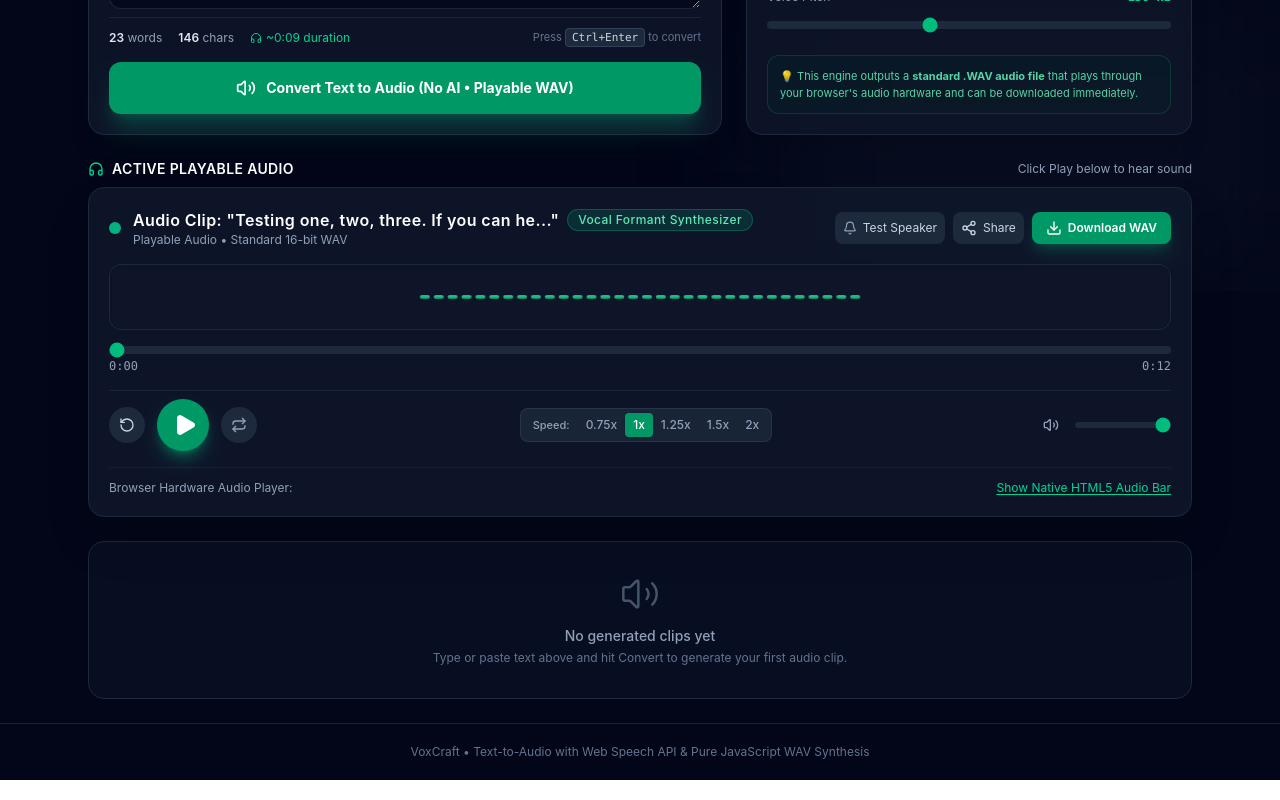
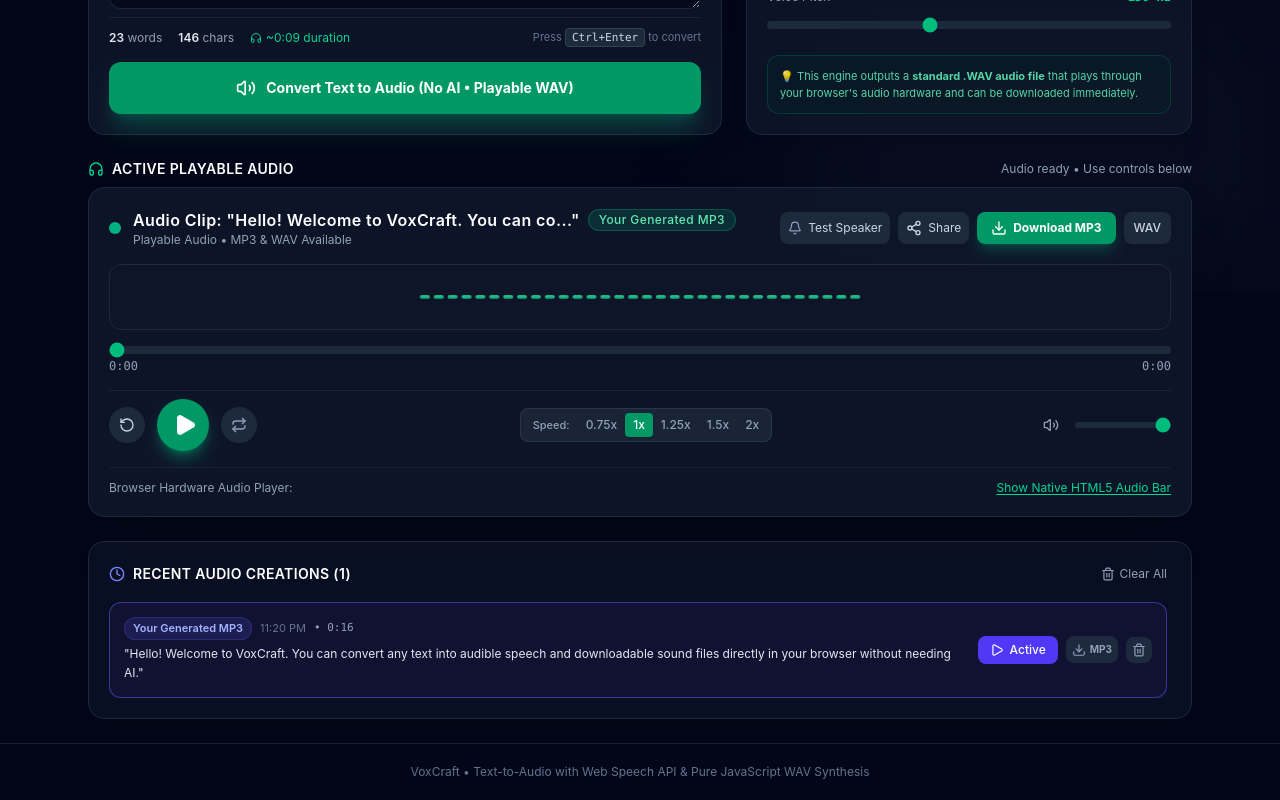
Before and after one commit to shibm/voxcraft, a React (Vite) app: page / in a window 1280 px wide. Shown: the part 509-1309 px from the top of the page. Built offline with nearby package versions, Linux system fonts and the light colour scheme.

Commit message:
feat: add MP3 export support
Integrate lamejs to enable direct WAV-to-MP3 conversion and export across the application. Added support for MP3 URLs in generated clips and updated the download flow in the audio player and history list.

```diff
--- a/src/App.tsx
+++ b/src/App.tsx
@@ -19,6 +19,7 @@
   Code2,
   HelpCircle,
   VolumeX,
+  Upload,
 } from 'lucide-react';
 import { EngineMode, NeuralVoice, TonePreset, GeneratedClip } from './types';
 import {
@@ -164,6 +165,8 @@
   const [currentClip, setCurrentClip] = useState<GeneratedClip | null>(null);
   const [history, setHistory] = useState<GeneratedClip[]>([]);
   const [copiedText, setCopiedText] = useState<boolean>(false);
+  const [autoPlayNext, setAutoPlayNext] = useState<boolean>(false);
+  const playerRef = useRef<HTMLDivElement | null>(null);
 
   const wordCount = countWords(text);
   const estimatedSeconds = estimateDuration(wordCount, Math.round(150 * rate));
@@ -226,27 +229,20 @@
       console.warn('Failed to load history', e);
     }
 
-    // Auto-generate initial sample clip so user has immediate playable audio
-    try {
-      const { url, duration } = synthesizeTextToWAV(SAMPLE_TEXTS[3].text, {
-        pitch: 160,
-        speed: 1.0,
-        mode: 'natural',
-      });
-      const initialClip: GeneratedClip = {
-        id: 'sample-1',
-        text: SAMPLE_TEXTS[3].text,
-        engine: 'wav-synth',
-        voiceName: 'Vocal Formant Synthesizer',
-        audioUrl: url,
-        timestamp: Date.now(),
-        duration: Math.round(duration),
-        wordCount: countWords(SAMPLE_TEXTS[3].text),
-      };
-      setCurrentClip(initialClip);
-    } catch {
-      // Fallback
-    }
+    // Preload the user's uploaded MP3 clip so it is immediately playable
+    const uploadedClip: GeneratedClip = {
+      id: 'uploaded-user-mp3',
+      text: 'Hello! Welcome to VoxCraft. You can convert any text into audible speech and downloadable sound files directly in your browser without needing AI.',
+      engine: 'wav-synth',
+      voiceName: 'Your Generated MP3',
+      audioUrl: '/assets/aistudio/voxcraft-vocal-formant-synth-2026-10-26-23-10-24_c76624d7.mp3',
+      mp3Url: '/assets/aistudio/voxcraft-vocal-formant-synth-2026-10-26-23-10-24_c76624d7.mp3',
+      timestamp: Date.now(),
+      duration: 16,
+      wordCount: 24,
+    };
+    setCurrentClip(uploadedClip);
+    setHistory((prev) => [uploadedClip, ...prev.filter((c) => c.id !== uploadedClip.id)]);
   }, []);
 
   const saveToHistory = (clip: GeneratedClip) => {
@@ -259,6 +255,34 @@
       }
       return updated;
     });
+  };
+
+  const fileInputRef = useRef<HTMLInputElement | null>(null);
+
+  const handleUploadAudio = (e: React.ChangeEvent<HTMLInputElement>) => {
+    const file = e.target.files?.[0];
+    if (!file) return;
+
+    const url = URL.createObjectURL(file);
+    const newClip: GeneratedClip = {
+      id: Date.now().toString(),
+      text: `Uploaded File: ${file.name} (${(file.size / 1024).toFixed(1)} KB)`,
+      engine: 'wav-synth',
+      voiceName: file.name.slice(0, 16),
+      audioUrl: url,
+      mp3Url: file.type.includes('mp3') ? url : undefined,
+      timestamp: Date.now(),
+      duration: 0,
+      wordCount: 0,
+    };
+
+    setCurrentClip(newClip);
+    saveToHistory(newClip);
+    setAutoPlayNext(true);
+
+    setTimeout(() => {
+      playerRef.current?.scrollIntoView({ behavior: 'smooth', block: 'nearest' });
+    }, 100);
   };
 
   // Sound Test Helper
@@ -285,7 +309,7 @@
 
     try {
       const baseFreq = pitch * 150;
-      const { url, duration } = synthesizeTextToWAV(text, {
+      const { url, mp3Url, duration } = synthesizeTextToWAV(text, {
         pitch: baseFreq,
         speed: rate,
         mode: synthTone,
@@ -297,6 +321,7 @@
         engine: 'wav-synth',
         voiceName: synthTone === 'natural' ? 'Vocal Formant Synth' : 'Retro 8-Bit Synth',
         audioUrl: url,
+        mp3Url: mp3Url,
         timestamp: Date.now(),
         duration: Math.round(duration),
         wordCount,
@@ -304,6 +329,12 @@
 
       setCurrentClip(newClip);
       saveToHistory(newClip);
+      setAutoPlayNext(true);
+
+      // Smoothly scroll to the player so the user immediately sees it playing
+      setTimeout(() => {
+        playerRef.current?.scrollIntoView({ behavior: 'smooth', block: 'nearest' });
+      }, 100);
     } catch (err: any) {
       console.error('Offline WAV generation error:', err);
       setErrorMessage(err.message || 'Failed to synthesize offline WAV.');
@@ -483,6 +514,11 @@
 
       setCurrentClip(newClip);
       saveToHistory(newClip);
+      setAutoPlayNext(true);
+
+      setTimeout(() => {
+        playerRef.current?.scrollIntoView({ behavior: 'smooth', block: 'nearest' });
+      }, 100);
     } catch (err: any) {
       console.error('Gemini error:', err);
       setErrorMessage(
@@ -596,6 +632,25 @@
           </div>
 
           <div className="flex items-center space-x-2">
+            {/* Hidden Audio File Input */}
+            <input
+              ref={fileInputRef}
+              type="file"
+              accept="audio/*,.mp3,.wav,.ogg,.m4a"
+              onChange={handleUploadAudio}
+              className="hidden"
+            />
+
+            {/* Upload MP3/Audio File Button */}
+            <button
+              onClick={() => fileInputRef.current?.click()}
+              title="Upload an MP3 or audio file to listen to it in the player"
+              className="px-3 py-1.5 rounded-xl text-xs font-medium bg-slate-900 border border-slate-800 text-slate-300 hover:text-white hover:bg-slate-800 flex items-center gap-1.5 transition active:scale-95"
+            >
+              <Upload className="w-3.5 h-3.5 text-indigo-400" />
+              <span className="hidden sm:inline">Upload & Listen to MP3</span>
+            </button>
+
             {/* Speaker Sound Test Button */}
             <button
               onClick={handleTestSpeaker}
@@ -1239,19 +1294,25 @@
 
         {/* Audio Player Section - Guaranteed audible output */}
         {currentClip && (
-          <div className="space-y-2">
+          <div ref={playerRef} className="space-y-2 scroll-mt-20">
             <div className="flex items-center justify-between">
               <h3 className="text-sm font-semibold text-white tracking-wide uppercase flex items-center gap-2">
                 <Headphones className="w-4 h-4 text-emerald-400" />
                 Active Playable Audio
+                {autoPlayNext && (
+                  <span className="text-[10px] px-2 py-0.5 rounded-full bg-emerald-500/20 text-emerald-300 border border-emerald-500/40 font-mono animate-pulse">
+                    Playing Now
+                  </span>
+                )}
               </h3>
-              <span className="text-xs text-slate-400">Click Play below to hear sound</span>
+              <span className="text-xs text-slate-400">Audio ready • Use controls below</span>
             </div>
             <AudioPlayer
               audioUrl={currentClip.audioUrl}
+              mp3Url={currentClip.mp3Url}
               title={`Audio Clip: "${currentClip.text.slice(0, 38)}..."`}
               voiceName={currentClip.voiceName}
-              autoPlay={false}
+              autoPlay={autoPlayNext}
             />
           </div>
         )}
--- a/src/components/AudioPlayer.tsx
+++ b/src/components/AudioPlayer.tsx
@@ -14,9 +14,11 @@
 import { Visualizer } from './Visualizer';
 import { formatTime, downloadAudio } from '../utils/audio';
 import { playTestChime } from '../utils/soundTest';
+import { wavArrayBufferToMp3Blob } from '../utils/mp3Encoder';
 
 interface AudioPlayerProps {
   audioUrl: string;
+  mp3Url?: string;
   title?: string;
   voiceName?: string;
   autoPlay?: boolean;
@@ -24,6 +26,7 @@
 
 export const AudioPlayer: React.FC<AudioPlayerProps> = ({
   audioUrl,
+  mp3Url,
   title = 'Generated Audio',
   voiceName = 'Audio Voice',
   autoPlay = true,
@@ -154,9 +157,36 @@
     }
   };
 
-  const handleDownload = () => {
+  const [convertingMp3, setConvertingMp3] = useState(false);
+
+  const handleDownloadWav = () => {
     const dateStr = new Date().toISOString().slice(0, 19).replace(/[:T]/g, '-');
     downloadAudio(audioUrl, `voxcraft-${voiceName.toLowerCase().replace(/\s+/g, '-')}-${dateStr}.wav`);
+  };
+
+  const handleDownloadMp3 = async () => {
+    const dateStr = new Date().toISOString().slice(0, 19).replace(/[:T]/g, '-');
+    const filename = `voxcraft-${voiceName.toLowerCase().replace(/\s+/g, '-')}-${dateStr}.mp3`;
+
+    if (mp3Url) {
+      downloadAudio(mp3Url, filename);
+      return;
+    }
+
+    // Convert WAV into MP3 on the fly
+    setConvertingMp3(true);
+    try {
+      const resp = await fetch(audioUrl);
+      const arrayBuffer = await resp.arrayBuffer();
+      const mp3Blob = wavArrayBufferToMp3Blob(arrayBuffer, 128);
+      const mp3DownloadUrl = URL.createObjectURL(mp3Blob);
+      downloadAudio(mp3DownloadUrl, filename);
+    } catch (e) {
+      console.error('Failed to convert to MP3:', e);
+      downloadAudio(audioUrl, filename.replace('.mp3', '.wav'));
+    } finally {
+      setConvertingMp3(false);
+    }
   };
 
   const handleCopyLink = () => {
@@ -196,11 +226,11 @@
                 {voiceName}
               </span>
             </h4>
-            <p className="text-xs text-slate-400">Playable Audio • Standard 16-bit WAV</p>
+            <p className="text-xs text-slate-400">Playable Audio • MP3 & WAV Available</p>
           </div>
         </div>
 
-        <div className="flex items-center gap-2 self-start sm:self-auto">
+        <div className="flex items-center gap-2 self-start sm:self-auto flex-wrap">
           <button
             onClick={handleSpeakerTest}
             title="Play a test sound to verify your speakers are working"
@@ -219,13 +249,24 @@
             <span className="hidden sm:inline">{copied ? 'Copied' : 'Share'}</span>
           </button>
 
+          {/* Download MP3 Button (Primary) */}
           <button
-            onClick={handleDownload}
-            title="Download WAV Audio file"
-            className="px-3.5 py-2 rounded-lg bg-emerald-600 hover:bg-emerald-500 text-white font-semibold text-xs flex items-center gap-1.5 shadow-lg shadow-emerald-600/30 transition active:scale-95"
+            onClick={handleDownloadMp3}
+            disabled={convertingMp3}
+            title="Convert and download audio as MP3 file"
+            className="px-3.5 py-2 rounded-lg bg-emerald-600 hover:bg-emerald-500 text-white font-bold text-xs flex items-center gap-1.5 shadow-lg shadow-emerald-600/30 transition active:scale-95 disabled:opacity-50"
           >
             <Download className="w-4 h-4" />
-            <span>Download WAV</span>
+            <span>{convertingMp3 ? 'Encoding MP3...' : 'Download MP3'}</span>
+          </button>
+
+          {/* Download WAV Button (Secondary) */}
+          <button
+            onClick={handleDownloadWav}
+            title="Download original WAV file"
+            className="px-2.5 py-2 rounded-lg bg-slate-800 hover:bg-slate-700 text-slate-300 hover:text-white font-medium text-xs flex items-center gap-1 transition"
+          >
+            <span>WAV</span>
           </button>
         </div>
       </div>
--- a/src/components/HistoryList.tsx
+++ b/src/components/HistoryList.tsx
@@ -109,16 +109,27 @@
                 </button>
 
                 <button
-                  onClick={() =>
-                    downloadAudio(
-                      clip.audioUrl,
-                      `voxcraft-${clip.voiceName.toLowerCase()}-${clip.id}.wav`
-                    )
-                  }
-                  className="p-1.5 rounded-lg bg-slate-800 hover:bg-slate-700 text-slate-400 hover:text-white transition"
-                  title="Download WAV"
+                  onClick={async () => {
+                    const filename = `voxcraft-${clip.voiceName.toLowerCase()}-${clip.id}.mp3`;
+                    if (clip.mp3Url) {
+                      downloadAudio(clip.mp3Url, filename);
+                    } else {
+                      try {
+                        const { wavArrayBufferToMp3Blob } = await import('../utils/mp3Encoder');
+                        const resp = await fetch(clip.audioUrl);
+                        const arrayBuffer = await resp.arrayBuffer();
+                        const mp3Blob = wavArrayBufferToMp3Blob(arrayBuffer);
+                        downloadAudio(URL.createObjectURL(mp3Blob), filename);
+                      } catch {
+                        downloadAudio(clip.audioUrl, filename.replace('.mp3', '.wav'));
+                      }
+                    }
+                  }}
+                  className="p-1.5 rounded-lg bg-slate-800 hover:bg-emerald-600/30 text-slate-400 hover:text-emerald-300 transition flex items-center gap-1 text-[11px]"
+                  title="Download MP3"
                 >
                   <Download className="w-3.5 h-3.5" />
+                  <span className="text-[10px] font-bold">MP3</span>
                 </button>
 
                 <button
--- a/src/types.ts
+++ b/src/types.ts
@@ -23,6 +23,7 @@
   voiceName: string;
   stylePrompt?: string;
   audioUrl: string;
+  mp3Url?: string;
   base64Audio?: string;
   timestamp: number;
   duration?: number;
--- /dev/null
+++ b/src/utils/mp3Encoder.ts
@@ -0,0 +1,118 @@
+import { Mp3Encoder } from '@breezystack/lamejs';
+
+/**
+ * Converts Float32 PCM sample array directly into an MP3 Blob
+ */
+export function pcmToMp3Blob(
+  samples: Float32Array,
+  sampleRate: number = 22050,
+  kbps: number = 128
+): Blob {
+  // Convert Float32 (-1.0 to 1.0) to Int16 (-32768 to 32767)
+  const int16Samples = new Int16Array(samples.length);
+  for (let i = 0; i < samples.length; i++) {
+    const s = Math.max(-1, Math.min(1, samples[i]));
+    int16Samples[i] = s < 0 ? s * 0x8000 : s * 0x7fff;
+  }
+
+  const encoder = new Mp3Encoder(1, sampleRate, kbps);
+  const mp3Data: Uint8Array[] = [];
+
+  // Encode in 1152-sample MP3 frame blocks
+  const sampleBlockSize = 1152;
+  for (let i = 0; i < int16Samples.length; i += sampleBlockSize) {
+    const chunk = int16Samples.subarray(i, i + sampleBlockSize);
+    const mp3buf = encoder.encodeBuffer(chunk);
+    if (mp3buf.length > 0) {
+      mp3Data.push(new Uint8Array(mp3buf));
+    }
+  }
+
+  const endBuf = encoder.flush();
+  if (endBuf.length > 0) {
+    mp3Data.push(new Uint8Array(endBuf));
+  }
+
+  return new Blob(mp3Data as unknown as BlobPart[], { type: 'audio/mp3' });
+}
+
+/**
+ * Converts any WAV ArrayBuffer into an MP3 Blob
+ */
+export function wavArrayBufferToMp3Blob(
+  arrayBuffer: ArrayBuffer,
+  kbps: number = 128
+): Blob {
+  const view = new DataView(arrayBuffer);
+
+  // Check RIFF header
+  const isRiff =
+    String.fromCharCode(
+      view.getUint8(0),
+      view.getUint8(1),
+      view.getUint8(2),
+      view.getUint8(3)
+    ) === 'RIFF';
+
+  let channels = 1;
+  let sampleRate = 22050;
+
+  if (isRiff && arrayBuffer.byteLength >= 44) {
+    channels = view.getUint16(22, true) || 1;
+    sampleRate = view.getUint32(24, true) || 22050;
+  }
+
+  // Locate data chunk
+  let dataOffset = 12;
+  while (dataOffset < view.byteLength - 8) {
+    const chunkId = String.fromCharCode(
+      view.getUint8(dataOffset),
+      view.getUint8(dataOffset + 1),
+      view.getUint8(dataOffset + 2),
+      view.getUint8(dataOffset + 3)
+    );
+    const chunkSize = view.getUint32(dataOffset + 4, true);
+    if (chunkId === 'data') {
+      dataOffset += 8;
+      break;
+    }
+    dataOffset += 8 + chunkSize;
+  }
+
+  if (dataOffset >= arrayBuffer.byteLength) {
+    dataOffset = 44; // Fallback to standard 44-byte WAV header
+  }
+
+  const pcmSamples = new Int16Array(
+    arrayBuffer,
+    dataOffset,
+    Math.floor((arrayBuffer.byteLength - dataOffset) / 2)
+  );
+
+  const encoder = new Mp3Encoder(channels, sampleRate, kbps);
+  const mp3Data: Uint8Array[] = [];
+  const chunkSize = 1152;
+
+  for (let i = 0; i < pcmSamples.length; i += chunkSize) {
+    const chunk = pcmSamples.subarray(i, i + chunkSize);
+    const mp3buf = encoder.encodeBuffer(chunk);
+    if (mp3buf.length > 0) {
+      mp3Data.push(new Uint8Array(mp3buf));
+    }
+  }
+
+  const endBuf = encoder.flush();
+  if (endBuf.length > 0) {
+    mp3Data.push(new Uint8Array(endBuf));
+  }
+
+  return new Blob(mp3Data as unknown as BlobPart[], { type: 'audio/mp3' });
+}
+
+/**
+ * Asynchronously converts any WAV Blob into an MP3 Blob
+ */
+export async function wavBlobToMp3Blob(wavBlob: Blob, kbps: number = 128): Promise<Blob> {
+  const arrayBuffer = await wavBlob.arrayBuffer();
+  return wavArrayBufferToMp3Blob(arrayBuffer, kbps);
+}
--- a/src/utils/offlineSynth.ts
+++ b/src/utils/offlineSynth.ts
@@ -4,6 +4,8 @@
  * without using any AI, external APIs, or server requests.
  * Uses Formant & Phonetic synthesis with Web Audio API / PCM encoding.
  */
+
+import { pcmToMp3Blob } from './mp3Encoder';
 
 // Formant frequency maps (F1, F2, F3) for vowels
 const FORMANT_MAP: Record<string, { f1: number; f2: number; f3: number; duration: number }> = {
@@ -101,7 +103,7 @@
 export function synthesizeTextToWAV(
   text: string,
   options: SynthOptions = {}
-): { blob: Blob; url: string; duration: number } {
+): { blob: Blob; url: string; mp3Blob: Blob; mp3Url: string; duration: number } {
   const sampleRate = 22050;
   const baseF0 = options.pitch || 150;
   const speed = Math.max(0.5, Math.min(2.0, options.speed || 1.0));
@@ -219,5 +221,9 @@
   const blob = encodeWAV(fullSamples, sampleRate);
   const url = URL.createObjectURL(blob);
 
-  return { blob, url, duration };
+  // Also encode directly to standard MP3
+  const mp3Blob = pcmToMp3Blob(fullSamples, sampleRate, 128);
+  const mp3Url = URL.createObjectURL(mp3Blob);
+
+  return { blob, url, mp3Blob, mp3Url, duration };
 }
```
Also changed, not shown: package.json (+6 -4 lines), 2 other files (tests, documents, lock files or other folders).
